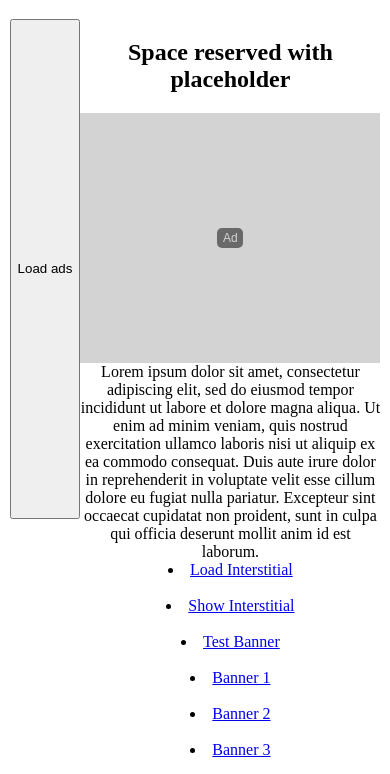
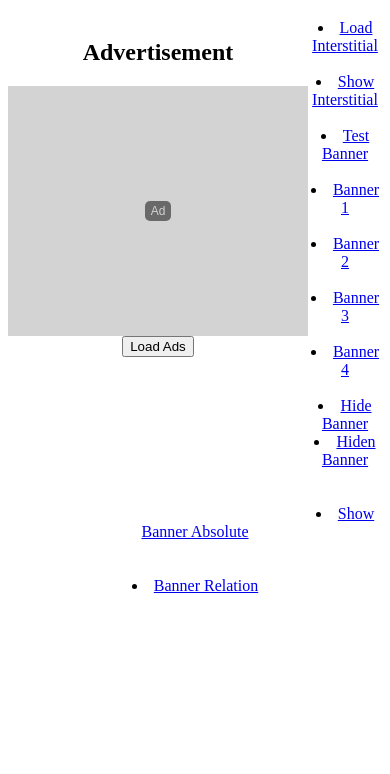
Before and after one commit to Maliek2/html5, a plain HTML site: page index.html in a window 390 px wide. Shown: the part 61-835 px from the top of the page. Drawn offline with Linux system fonts and the light colour scheme; some packages are replaced by stand-ins of ours; files whose address does not match are found by name.

Commit message:
Update index.html

```diff
--- a/index.html
+++ b/index.html
@@ -65,15 +65,15 @@
 </head>
 <body >
 <div class="bodyStyle">
-<h1>Maliek App</h1>
-    <div align="center" class="buttons">
-      <button onclick="loadAds();">Load ads</button>
+    <h1>Maliek App</h1>
 
+    <div align="center">
     <div class="column">
-      <h2>Space reserved with placeholder</h2>
+      <h2>Advertisement</h2>
       <div id="slot-3" class="placeholder" style="width: 300px; height: 250px;"></div>
-      Lorem ipsum dolor sit amet, consectetur adipiscing elit, sed do eiusmod tempor incididunt ut labore et dolore magna aliqua. Ut enim ad minim veniam, quis nostrud exercitation ullamco laboris nisi ut aliquip ex ea commodo consequat. Duis aute irure dolor in reprehenderit in voluptate velit esse cillum dolore eu fugiat nulla pariatur. Excepteur sint occaecat cupidatat non proident, sunt in culpa qui officia deserunt mollit anim id est laborum.
+      <button onclick="loadAds();">Load Ads</button>
 
+    </div>
 
     <lu>
         <li><a href="javascript:admob.cacheInterstitial();">Load Interstitial</a></li>
@@ -98,12 +98,12 @@
         <br/><br/>
         <li><a href="javascript:admob.showBanner(admob.BannerSize.SMART_BANNER,admob.Position.TOP_CENTER);">Banner Relation</a></li>
     </lu>
-</div>
+
 </div>
 </div>
 <script type="text/javascript">
 function showTestBanner(){
- 		var admobParam=new  admob.Params();
+var admobParam=new  admob.Params();
         //admobParam.extra={'keyword':"admob phoneapp"};
         //admobParam.isForChild=true;
         admobParam.isTesting=true;
```
